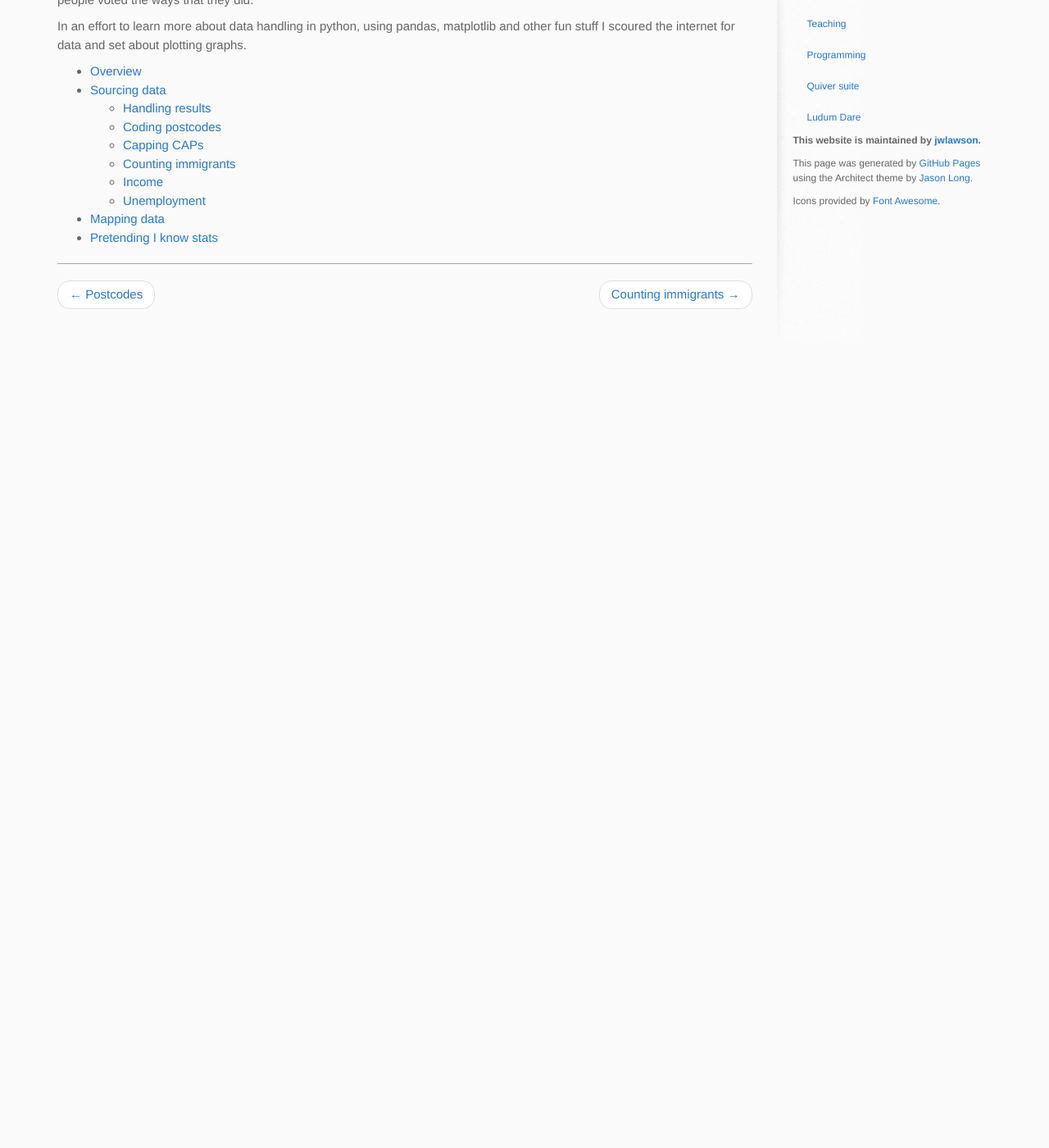
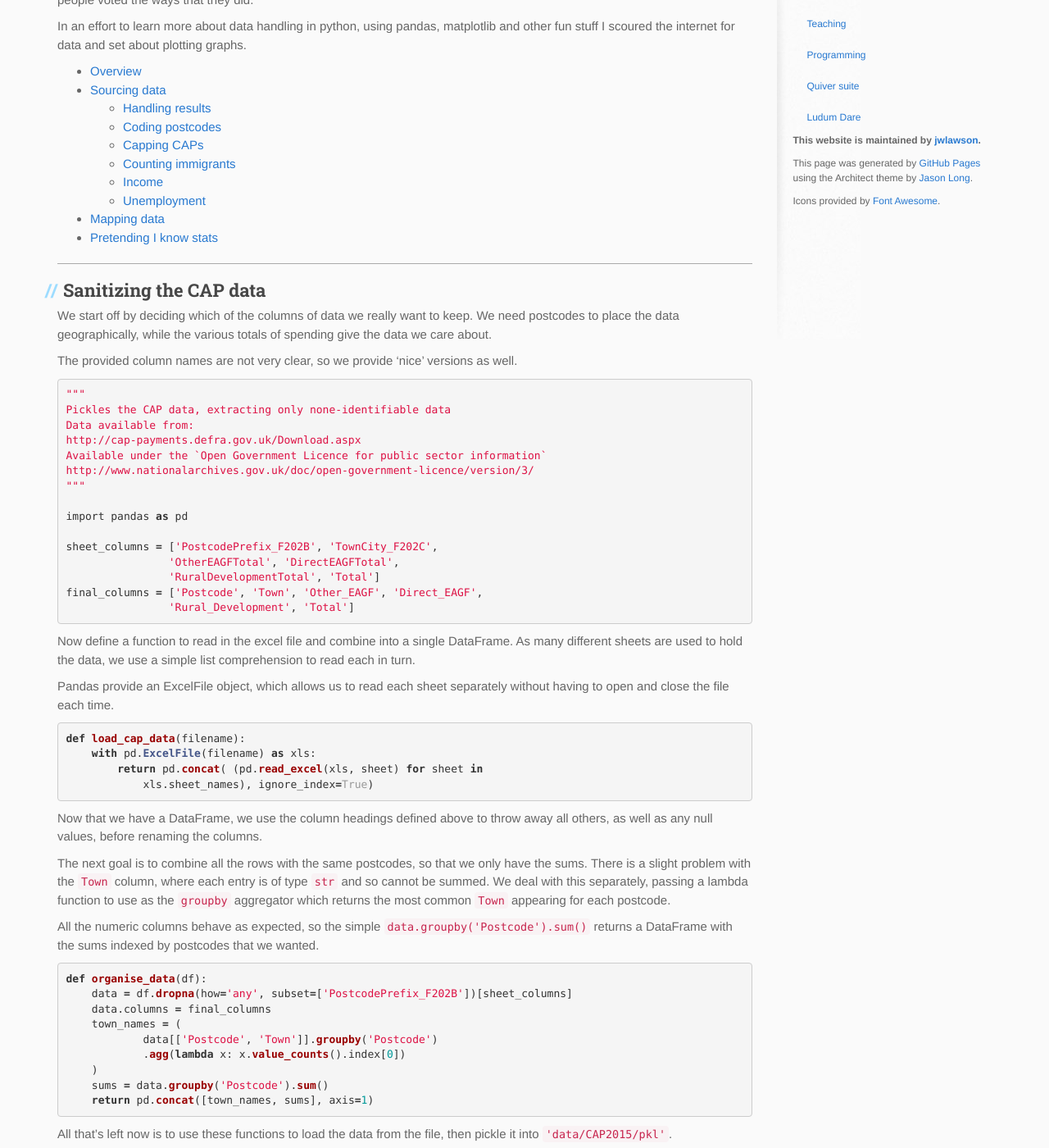
Before and after one commit to jwlawson/jwlawson.github.io, a Jekyll site: the page built from _posts/2016-07-19-plotting-a-referendum-cap.md, in a window 1280 px wide and 1400 px high, scrolled down 270 px. Shown: the whole window at 82% size. Built offline with Jekyll 4.4.1, drawn with Linux system fonts in a browser that asks for light colours; nearby versions of some CDN libraries; before the commit the page ends 900 px from its top, so only the background shows below that; some of the changed text lies outside the part shown.

Commit message:
Adds CAP data sourcing

````diff
--- a/_posts/2016-07-19-plotting-a-referendum-cap.md
+++ b/_posts/2016-07-19-plotting-a-referendum-cap.md
@@ -30,7 +30,130 @@ plotting graphs.
 
 ---
 
+## Sanitizing the CAP data
 
+We start off by deciding which of the columns of data we really want to keep. We
+need postcodes to place the data geographically, while the various totals of
+spending give the data we care about.
+
+The provided column names are not very clear, so we provide 'nice' versions as
+well.
+
+```python
+"""
+Pickles the CAP data, extracting only none-identifiable data
+Data available from:
+http://cap-payments.defra.gov.uk/Download.aspx
+Available under the `Open Government Licence for public sector information`
+http://www.nationalarchives.gov.uk/doc/open-government-licence/version/3/
+"""
+
+import pandas as pd
+
+sheet_columns = ['PostcodePrefix_F202B', 'TownCity_F202C',
+                'OtherEAGFTotal', 'DirectEAGFTotal',
+                'RuralDevelopmentTotal', 'Total']
+final_columns = ['Postcode', 'Town', 'Other_EAGF', 'Direct_EAGF',
+                'Rural_Development', 'Total']
+```
+
+Now define a function to read in the excel file and combine into a single
+DataFrame. As many different sheets are used to hold the data, we use a simple
+list comprehension to read each in turn.
+
+Pandas provide an ExcelFile object, which allows us to read each sheet
+separately without having to open and close the file each time.
+
+```python
+def load_cap_data(filename):
+    with pd.ExcelFile(filename) as xls:
+        return pd.concat( (pd.read_excel(xls, sheet) for sheet in
+            xls.sheet_names), ignore_index=True)
+```
+
+Now that we have a DataFrame, we use the column headings defined above to throw
+away all others, as well as any null values, before renaming the columns.
+
+The next goal is to combine all the rows with the same postcodes, so that we
+only have the sums. There is a slight problem with the `Town` column, where each
+entry is of type `str` and so cannot be summed. We deal with this separately,
+passing a lambda function to use as the `groupby` aggregator which returns the
+most common `Town` appearing for each postcode.
+
+All the numeric columns behave as expected, so the simple
+`data.groupby('Postcode').sum()` returns a DataFrame with the sums indexed by
+postcodes that we wanted.
+
+```python
+def organise_data(df):
+    data = df.dropna(how='any', subset=['PostcodePrefix_F202B'])[sheet_columns]
+    data.columns = final_columns
+    town_names = (
+            data[['Postcode', 'Town']].groupby('Postcode')
+            .agg(lambda x: x.value_counts().index[0])
+    )
+    sums = data.groupby('Postcode').sum()
+    return pd.concat([town_names, sums], axis=1)
+```
+
+All that's left now is to use these functions to load the data from the file,
+then pickle it into `'data/CAP2015/pkl'`.
+
+```python
+def get_cap(year):
+    df = load_cap_data('./raw/' + year + '_All_CAP_Search_Results_Data_P14.xls')
+    return organise_data(df)
+
+d15 = get_cap('2015')
+d15.to_pickle('./data/CAP2015.pkl')
+```
+
+The full code can be found in [this gist][pickle].
+
+## Indexing by electoral wards
+
+The CAP data is provided in terms of postcode prefix, so we constructed a map
+from postcodes to electoral wards in the [previous page][Coding postcodes].
+
+```python
+"""
+Convert the CAP data indexed by postcode to indexed by voting district code.
+"""
+import pandas as pd
+
+
+cap = pd.read_pickle('./data/CAP2015.pkl')
+pc = pd.read_pickle('./data/pc_prefixes.pkl')
+```
+
+Now `pc` is a Series of electoral wards indexed by postcodes, and `cap` is the
+CAP data indexed by postcodes. By resetting the index of `cap`, these postcodes
+are moved into a separate column, and each row is indexed from 1.
+
+The string functions on `cap.Postcode` ensure that all postcodes in the CAP data
+match those in the postcode data, so `cap.Postcode.str.strip().str.upper()` is a
+Series of postcodes and the call to `map` replaces each postcode with the
+corresponding electoral ward from `pc`.
+
+```python
+# Reindex and convert CAP spending in to area wards
+cap = cap.reset_index()
+cap_codes = cap.Postcode.str.strip().str.upper().map(pc)
+cap_codes.name = 'Ward'
+```
+Now add these electoral wards to the `cap` DataFrame and use them to collect all
+the data for each ward.
+
+```python
+cap = pd.concat([cap, cap_codes], axis=1).groupby('Ward').sum()
+cap.to_pickle('./data/pc_cap2015.pkl')
+```
+
+The full code can be found in [this gist][postcode].
+
+
+[postcode]: https://gist.github.com/jwlawson/41302a734c6d9b0392cbd60571d755bf#file-find_cap_pc-py
+[pickle]: https://gist.github.com/jwlawson/41302a734c6d9b0392cbd60571d755bf#file-pickle_cap-py
 
 [Overview]: {{ base }}{% post_url 2016-07-19-plotting-a-referendum %}
 [Sourcing data]: {{ base }}{% post_url 2016-07-19-plotting-a-referendum-data %}
````
Also changed, not shown: other parts of _posts/2016-07-19-plotting-a-referendum-cap.md (+0 -7 lines).
